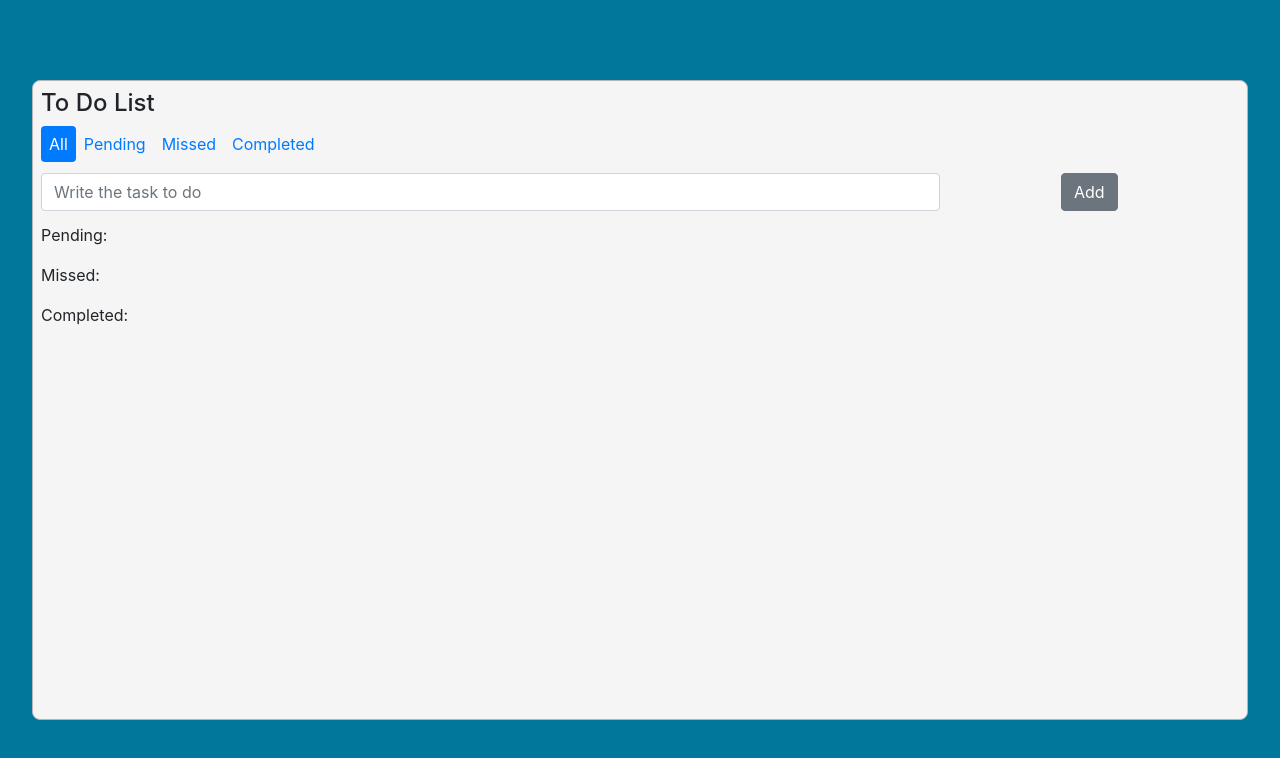
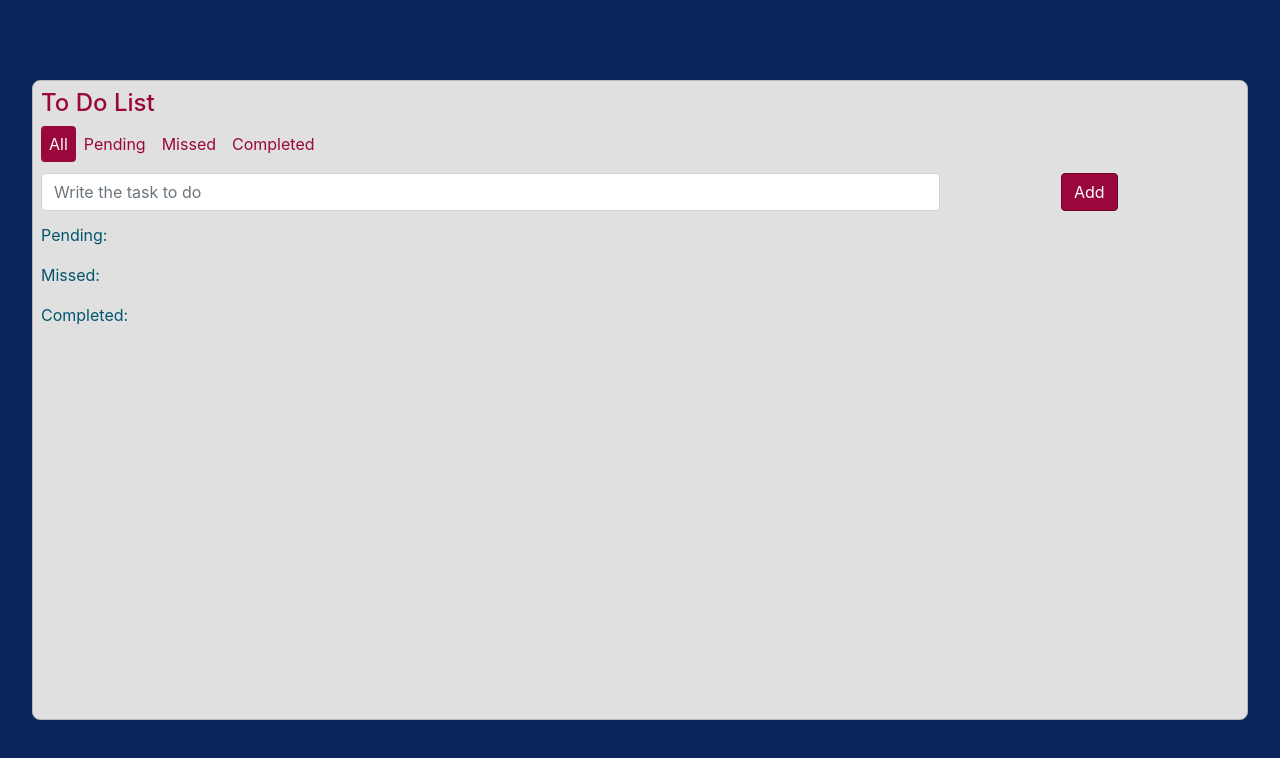
Before and after one commit to chrisureza/ToDoList, a Vue app: page /all in a window 1280 px wide. Shown: the top 758 px of the page. Built offline with nearby package versions, Linux system fonts and the light colour scheme.

Commit message:
some styles applied

```diff
--- a/src/App.vue
+++ b/src/App.vue
@@ -41,6 +41,8 @@ export default {
 </script>
 
 <style lang="scss">
+@import "@/styles/colors.scss";
+
 #app {
   height: 100%;
   width: 100%;
@@ -49,16 +51,21 @@ export default {
   display: flex;
   align-items: center;
   justify-content: center;
-  background-color: rgb(0, 119, 155);
+  background-color: $main-backgroud;
+  color: $Mosque;
 }
 
 .app-container {
-  background-color: whitesmoke;
+  background-color: $light-backgroud;
   height: 80%;
   width: 95%;
   border: 1px solid rgb(182, 182, 182);
   border-radius: 8px;
   padding: 8px;
+
+  h4 {
+    color: $monarch;
+  }
 
   .nav-section {
     height: 72px;
@@ -67,6 +74,12 @@ export default {
 
       .nav-link {
         padding: 6px 8px;
+        color: $monarch;
+
+        &.active {
+          background-color: $monarch;
+          color: $spring-wood;
+        }
       }
     }
   }
--- a/src/components/generic/Button.vue
+++ b/src/components/generic/Button.vue
@@ -1,5 +1,5 @@
 <template>
-  <b-button :class="customClass" @click="onClick">
+  <b-button :class="`button ${customClass}`" @click="onClick">
     {{ text }}
   </b-button>
 </template>
@@ -25,9 +25,17 @@ export default {
 </script>
 
 <style lang="scss" scoped>
+@import "@/styles/colors";
+
+.button {
+  background: $main-color;
+  border-color: $siren;
+}
+
 .card-button {
-  background: whitesmoke;
-  color: black;
+  background: $spring-wood;
+  border-color: $mercury;
+  color: $downriver;
   margin-left: 6px;
   font-size: 14px;
   padding: 6px;
--- /dev/null
+++ b/src/styles/colors.scss
@@ -0,0 +1,13 @@
+// Color names:
+$monarch: #9a073c;
+$siren: #700028;
+$spring-wood: #f9faf5;
+$mercury: #e1e0e0;
+$downriver: #0b245b;
+$allports: #00779b;
+$Mosque: #02556e;
+
+// Layout Colors:
+$main-color: $monarch;
+$light-backgroud: $mercury;
+$main-backgroud: $downriver;
```
